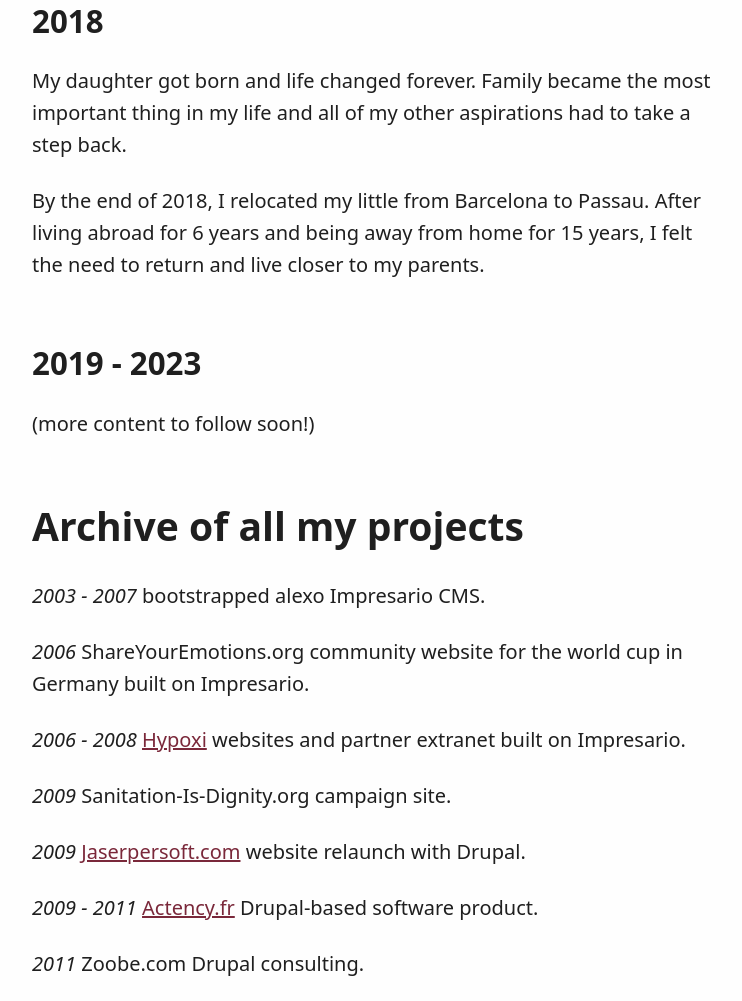
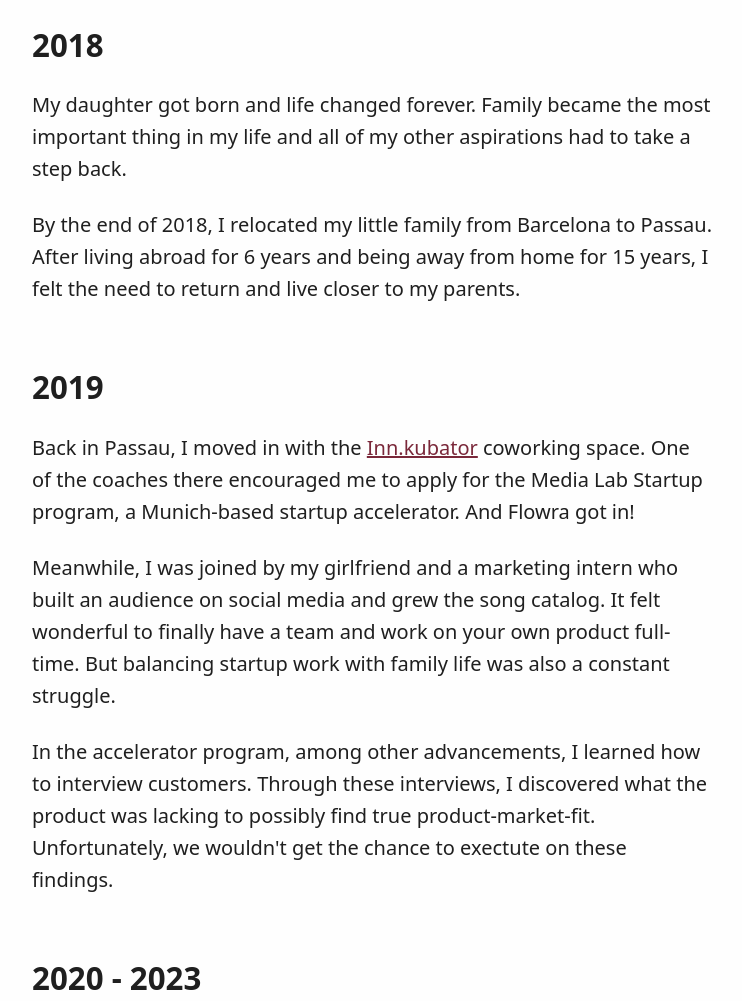
Before and after one commit to alexthewilde/alexthewilde.github.io, a plain HTML site: page index.html in a window 1280 px wide. Shown: the part 7581-8582 px from the top of the page, without its empty margins (268-1010 px from the left). Drawn offline with Linux system fonts and the light colour scheme.

Commit message:
Added 2019.

```diff
--- a/index.html
+++ b/index.html
@@ -223,9 +223,14 @@
       could perform on stage. I had also learned the basics of deliberate practice for improving my skills. Before that, I
       would just perform a song from start to end, enjoying myself but not making much progress.</p>
 
-    <p>However, the inconvenience of deliberate practice quickly started to frustrate me. Searching for specific sections in
+    <p>However, the inconveniences of deliberate practice quickly started to frustrate me. Searching for specific sections
+      in
       a song to practice, manually rewinding the player over and over again, recording myself, playing it back, taking
-      notes etc. – it wasn't a very fluid process. What I craved was a way to fully focus on my practice without constantly
+      notes etc. – it wasn't a very fluid process.
+      </p>
+
+      <p>
+        What I craved was a way to fully focus on my practice without constantly
       having to
       push
       buttons and adjust sliders, so I could enter a flow state and improve more efficiently.</p>
@@ -267,10 +272,26 @@
     <p>My daughter got born and life changed forever. Family became the most important thing in my life and all of my
       other aspirations had to take a step back.</p>
 
-    <p>By the end of 2018, I relocated my little from Barcelona to Passau. After living abroad for 6 years and being
+    <p>By the end of 2018, I relocated my little family from Barcelona to Passau. After living abroad for 6 years and being
       away from home for 15 years, I felt the need to return and live closer to my parents.</p>
 
-    <h3>2019 - 2023</h3>
+    <h3>2019</h3>
+
+    <p>Back in Passau, I moved in with the <a href="https://www.innkubator.de/">Inn.kubator</a> coworking space. One of the
+      coaches there encouraged me to apply for the Media Lab Startup program, a Munich-based startup
+      accelerator. And Flowra got in!</p>
+
+    <p>Meanwhile, I was joined by my girlfriend and a marketing intern who built an audience on social media and grew the
+      song catalog. It felt
+      wonderful to finally have a team and work on your own product full-time.
+      But balancing startup work with family life was also a constant struggle.
+    </p>
+
+    <p>In the accelerator program, among other advancements, I learned how to interview customers. Through these
+      interviews, I discovered what the product was lacking to possibly find true product-market-fit. Unfortunately, we
+      wouldn't get the chance to exectute on these findings.</p>
+
+    <h3>2020 - 2023</h3>
     <p>(more content to follow soon!)</p>
 
 
```
